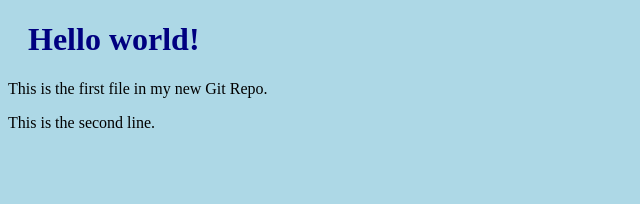
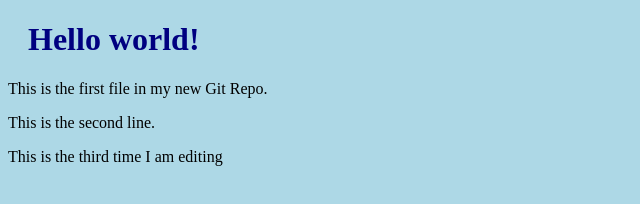
Before and after one commit to chaudharikomal0003/Gittry, a plain HTML site: page index.html in a window 1280 px wide. Shown: the whole page, without its empty margins (0-640 px from the left). Drawn offline with Linux system fonts and the light colour scheme.

Commit message:
Third commit

```diff
--- a/index.html
+++ b/index.html
@@ -9,5 +9,6 @@
 <h1>Hello world!</h1>
 <p>This is the first file in my new Git Repo.</p>
 <p>This is the second line.</p>
+<p>This is the third time I am editing</p>
 </body>
 </html>
```
